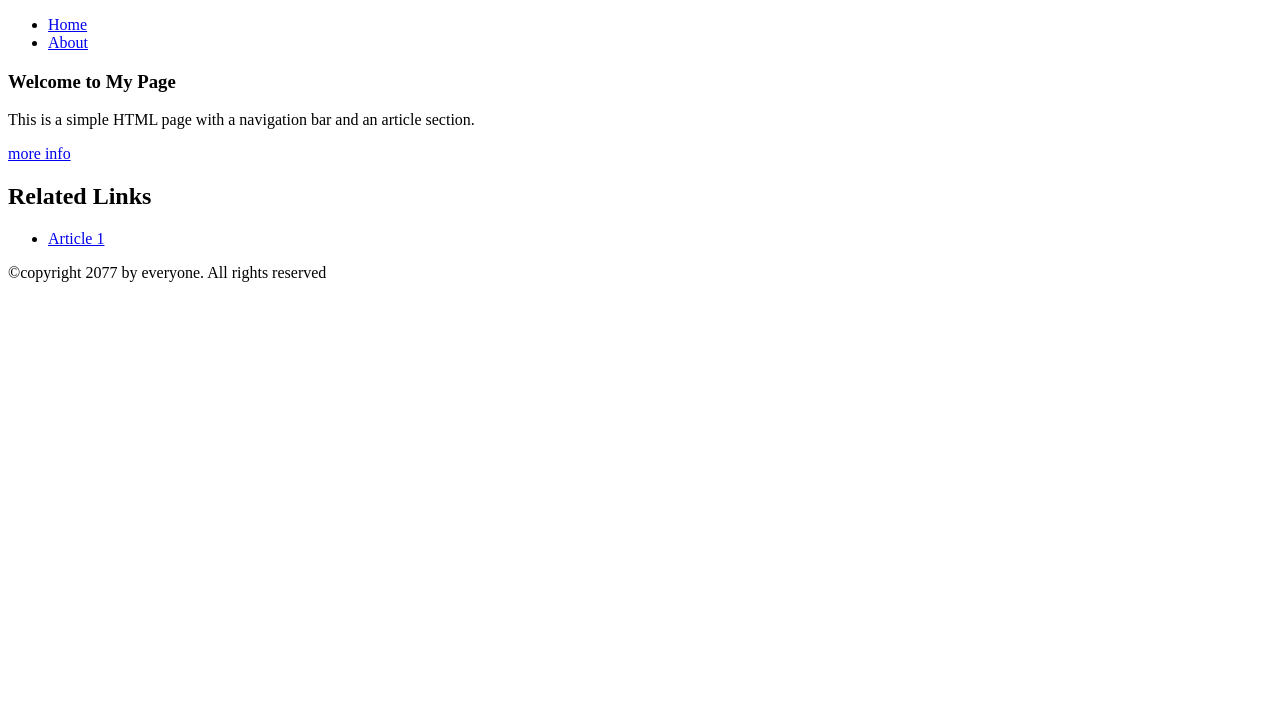
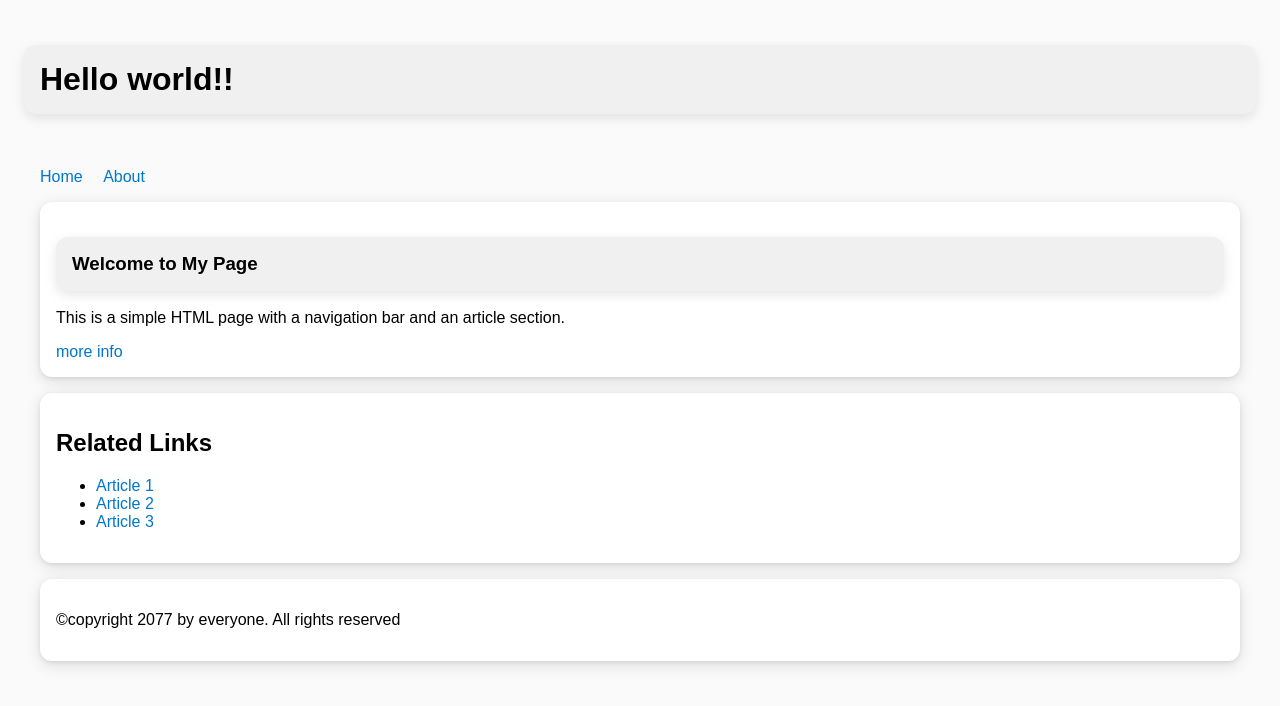
Before and after one commit to SynthStitch/lab-1, a plain HTML site: page Practice.html in a window 1280 px wide. Drawn offline with Linux system fonts and the light colour scheme.

Commit message:
css into the practice html

```diff
--- a/Practice.html
+++ b/Practice.html
@@ -4,8 +4,53 @@
     <meta charset="UTF-8" />
     <meta name="viewport" content="width=device-width, initial-scale=1.0" />
     <title>Document</title>
+    <style>
+      h1 {
+        background-color: #f0f0f0;
+        font-family: Arial, sans-serif;
+        padding: 16px;
+        border-radius: 12px;
+        box-shadow: 0 4px 12px rgba(0,0,0,0.10);
+      }
+      body {
+        font-family: Arial, sans-serif;
+        margin: 0;
+        padding: 24px;
+        background-color: #fafafa;
+      }
+      section {
+        padding: 16px;
+      }
+      nav ul {
+        padding-left: 0;
+        list-style: none;
+        margin-bottom: 16px;
+      }
+      nav li {
+        display: inline;
+        margin-right: 16px;
+      }
+      article, aside, footer {
+        padding: 16px;
+        margin-bottom: 16px;
+        background: #fff;
+        border-radius: 12px;
+        box-shadow: 0 4px 16px rgba(0,0,0,0.12), 0 1.5px 4px rgba(0,0,0,0.08);
+      }
+      a {
+        color: #0077cc;
+        text-decoration: none;
+        transition: color 0.2s;
+      }
+
+      a:hover {
+        color: #ff6600;
+        text-decoration: underline;
+      }
+    </style>
   </head>
   <body>
+    <h1>Hello world!!</h1>
     <section>
       <nav>
         <ul>
@@ -23,6 +68,8 @@
         <h2>Related Links</h2>
         <ul>
           <li><a href="#">Article 1 </a></li>
+          <li><a href="#">Article 2</a></li>
+          <li><a href="#">Article 3</a></li>
         </ul>
       </aside>
       <footer>
```
